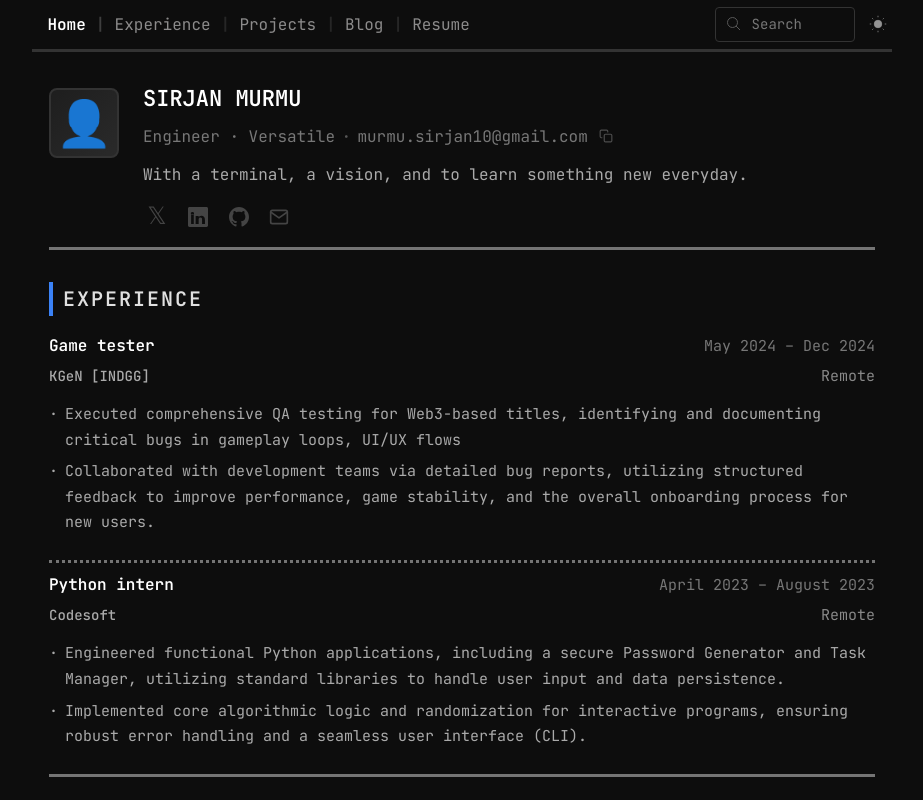
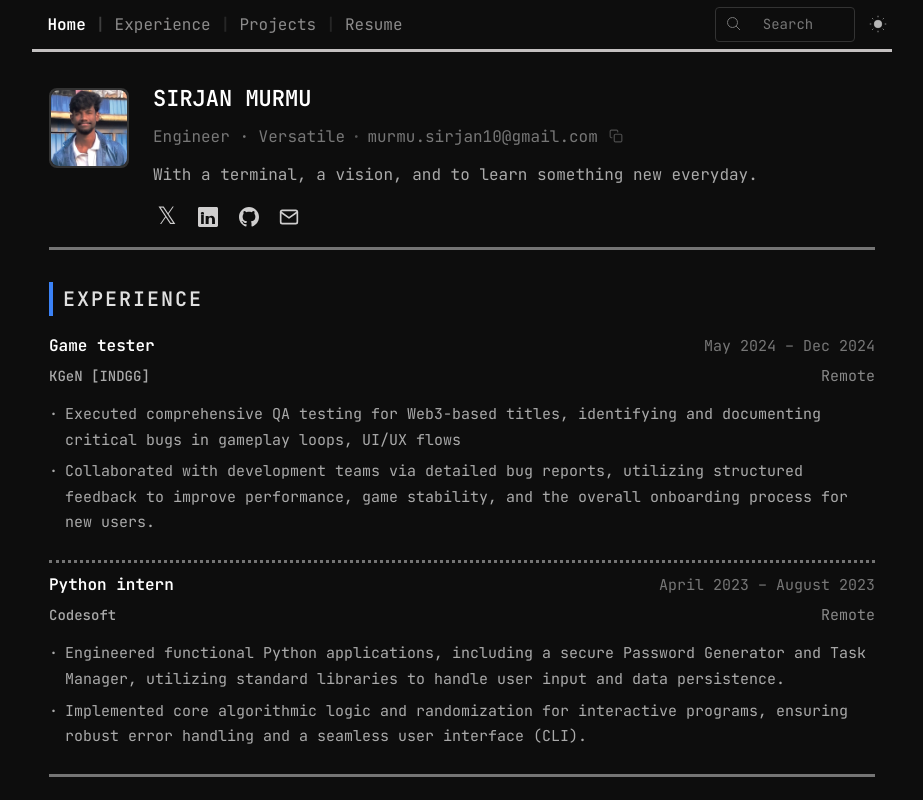
Before and after one commit to siru01/Resume, a React (Vite) app in the folder frontend/: page / in a window 1280 px wide. Shown: the top 800 px of the page, without its empty margins (173-1096 px from the left). Built offline with nearby package versions, Linux system fonts and the light colour scheme.

Commit message:
minor chnages

```diff
--- a/frontend/index.html
+++ b/frontend/index.html
@@ -5,7 +5,7 @@
     <link href="https://fonts.googleapis.com/css2?family=JetBrains+Mono:wght@400;500;600&display=swap" rel="stylesheet">
     <link rel="icon" type="image/svg+xml" href="/s_logo.svg" />
     <meta name="viewport" content="width=device-width, initial-scale=1.0" />
-    <title>frontend</title>
+    <title>Sirjan</title>
   </head>
   <body>
     <div id="root"></div>
--- a/frontend/src/components/Home.css
+++ b/frontend/src/components/Home.css
@@ -21,8 +21,8 @@
 }
 
 .profile-avatar {
-  width: 70px;
-  height: 70px;
+  width: 80px;
+  height: 80px;
   border-radius: 8px;
   background: linear-gradient(135deg, #1e1e1e 0%, #2a2a2a 100%);
   border: 2px solid #333;
@@ -31,6 +31,14 @@
   justify-content: center;
   font-size: 45px;
   flex-shrink: 0;
+}
+
+.avatar-img {
+  width: 100%;
+  height: 100%;
+  object-fit: cover;     /*preventing the photo from stretching */
+  display: block;
+  border-radius: 8px;
 }
 
 :root[data-theme="light"] .profile-avatar {
@@ -168,11 +176,11 @@
 }
 
 :root[data-theme="dark"] .social-link {
-  color: #444;
+  color: #cfcece;
 }
 
 :root[data-theme="light"] .social-link {
-  color: #aaa;
+  color: #585858;
 }
 
 /* Twitter - brightens to white on dark, black on light */
@@ -590,8 +598,8 @@
   }
 
   .profile-avatar {
-    width: 60px;
-    height: 60px;
+    width: 78px;
+    height: 78px;
     font-size: 36px;
   }
 
--- a/frontend/src/components/Home.jsx
+++ b/frontend/src/components/Home.jsx
@@ -1,5 +1,6 @@
 import { useState } from 'react'
 import './Home.css'
+import myPhoto from '../assets/pic.jpeg'
 
 const profileData = {
   name: "SIRJAN MURMU",
@@ -136,7 +137,7 @@ export default function Home({ setPage }) {
     <div>
       {/* ── Profile Section ── */}
       <div className="profile">
-        <div className="profile-avatar">👤</div>
+        <div className="profile-avatar">{<img src={myPhoto} alt="Profile" className="avatar-img" />}</div>
         <div className="profile-info">
           <h1 className="profile-name">{profileData.name}</h1>
           <div className="profile-meta">
--- a/frontend/src/components/Navbar.css
+++ b/frontend/src/components/Navbar.css
@@ -2,7 +2,7 @@
   display: flex;
   align-items: center;
   height: 52px;
-  border-bottom: 3px solid var(--border);
+  border-bottom: 3px solid var(--border);  /*this is the border at the bottom of the navbar*/
   position: sticky;
   top: 0;
   z-index: 100;
@@ -37,12 +37,12 @@
 /* Ensure the background is opaque (solid) for each theme */
 :root[data-theme="dark"] .navbar {
   background-color: #0d0d0d;
-  border-bottom-color: #333;
+  border-bottom-color: #c3c0c0;  /*this is the border colour in dark mode*/
 }
 
 :root[data-theme="light"] .navbar {
   background-color: #ffffff;
-  border-bottom-color: #bcbcbc;
+  border-bottom-color: #151515;  /*this is the border colour in light mode*/
 }
 
 /* Brand - hidden on desktop, shown on mobile */
@@ -106,7 +106,7 @@
 .search-box-trigger {
   display: flex;
   align-items: center;
-  gap: 0.6rem;
+  gap: 1.3rem;
   border: 1px solid;
   border-radius: 4px;
   padding: 0.3rem 0.6rem;
@@ -137,7 +137,8 @@
 
 .search-icon {
   flex-shrink: 0;
-  opacity: 0.7;
+  opacity: 1;
+
 }
 
 .search-placeholder {
@@ -160,8 +161,8 @@
 
 .theme-toggle:hover { opacity: 1; }
 
-:root[data-theme="dark"] .theme-toggle { color: #ccc; }
-:root[data-theme="light"] .theme-toggle { color: #555; }
+:root[data-theme="dark"] .theme-toggle { color: #ffffff; }
+:root[data-theme="light"] .theme-toggle { color: #000000; }
 
 /* Hamburger - hidden on desktop */
 .hamburger {
--- a/frontend/src/components/Navbar.jsx
+++ b/frontend/src/components/Navbar.jsx
@@ -4,7 +4,7 @@ import './Navbar.css'
 export default function Navbar({ page, setPage, onOpenSearch }) {
   const [isDark, setIsDark] = useState(true)
   const [menuOpen, setMenuOpen] = useState(false)
-  const links = ['home', 'experience', 'projects', 'blog', 'resume']
+  const links = ['home', 'experience', 'projects', /*'blog', */ 'resume']  /*for the time being blog is not being used, will be upating later  */
 
   useEffect(() => {
     if (isDark) {
--- a/frontend/src/components/Resume.css
+++ b/frontend/src/components/Resume.css
@@ -318,8 +318,16 @@
   color: #444;
 }
 
-.skill-tag:hover {
-  border-color: #3b82f6;
+/* Light Mode Hover */
+:root[data-theme="light"] .skill-tag:hover {
+  border-color: #2563eb; /* A slightly deeper blue for better contrast on white */
+  color: #2563eb;
+  transform: translateY(-1px);
+}
+
+/* Dark Mode Hover */
+:root[data-theme="dark"] .skill-tag:hover {
+  border-color: #3b82f6; /* The bright blue you currently have */
   color: #3b82f6;
   transform: translateY(-1px);
 }
```
Also changed, not shown: frontend/src/assets/pic.jpeg (added).
